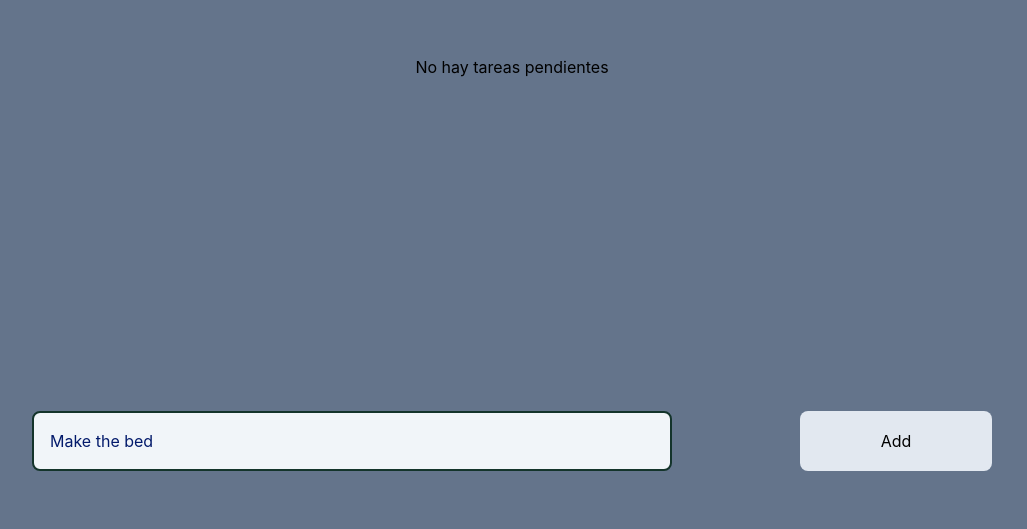
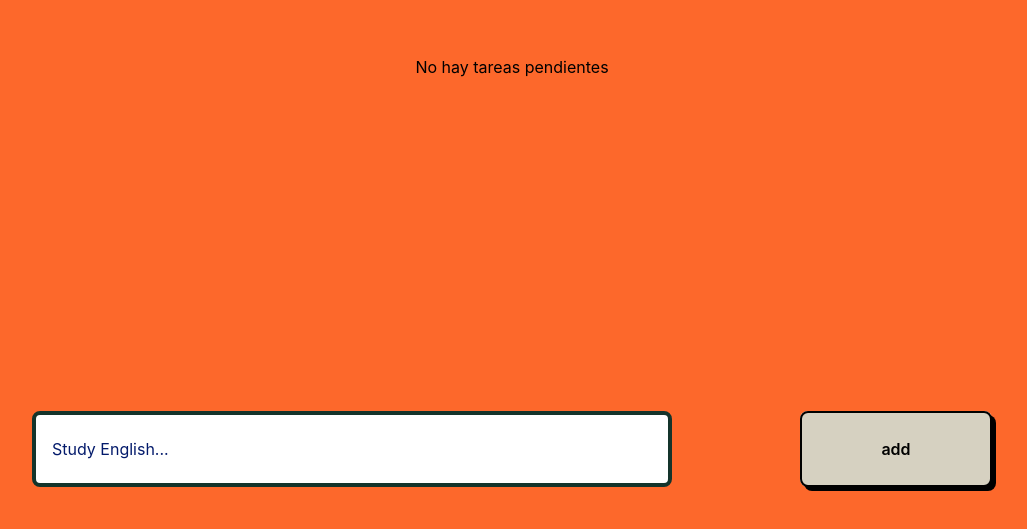
Before and after one commit to agustinrobledo/fardev-pomodoro, a React (Vite) app: page / in a window 1280 px wide. Shown: the part 233-762 px from the top of the page, without its empty margins (128-1155 px from the left). Built offline with nearby package versions, Linux system fonts and the light colour scheme.

Commit message:
added colors and styles

```diff
--- a/src/App.tsx
+++ b/src/App.tsx
@@ -2,7 +2,7 @@ import PomodoroContainer from "./components/PomodoroContainer"
 
 function App() {
     return (
-        <div className="h-screen bg-slate-500">
+        <div className="h-screen bg-orange">
             <PomodoroContainer />
         </div>
     )
--- a/src/components/Button.tsx
+++ b/src/components/Button.tsx
@@ -1,8 +1,9 @@
 interface buttonProps {
     onClick: () => void
     children: React.ReactNode
+    isActive: boolean
 }
-const Button = ({ onClick, children }: buttonProps) => {
+const Button = ({ onClick, children, isActive }: buttonProps) => {
     return (
         <button
             onClick={onClick}
--- a/src/components/NewTask.tsx
+++ b/src/components/NewTask.tsx
@@ -15,19 +15,28 @@ const NewTask = ({ addTask }: propsTask) => {
 
     return (
         <form className="flex w-3/4 justify-between">
-            <input
-                type="text"
-                placeholder="Make the bed"
-                onChange={(e) => setTask(e.target.value)}
-                value={task}
-                className="w-4/6 rounded-lg border-2 bg-slate-100 p-4 text-dark-green placeholder:text-blue"
-            />
+            <label
+                htmlFor="task"
+                className="focus group relative flex h-full w-4/6 flex-col-reverse"
+            >
+                <input
+                    type="text"
+                    placeholder="Study English..."
+                    onChange={(e) => setTask(e.target.value)}
+                    value={task}
+                    className="w-full rounded-lg border-4 p-4 leading-9 text-dark-green placeholder:text-blue focus:outline-none"
+                />
+            </label>
             <button
-                className="w-1/5 rounded-lg  bg-slate-200"
+                className="group relative inline-block w-1/5 rounded-lg  bg-slate-200"
                 type="submit"
                 onClick={(e) => handleSubmit(e, task)}
             >
-                Add
+                <span className="absolute inset-0 h-full w-full translate-x-1 translate-y-1 transform rounded-lg bg-black transition duration-200 ease-out group-hover:-translate-x-0 group-hover:-translate-y-0"></span>
+                <span className="absolute inset-0 h-full w-full rounded-lg border-2 border-black bg-white group-hover:bg-white"></span>
+                <span className="relative rounded-lg text-black group-hover:text-black">
+                    <span className="font-semibold">add</span>
+                </span>
             </button>
         </form>
     )
--- a/src/components/Quote.tsx
+++ b/src/components/Quote.tsx
@@ -16,9 +16,13 @@ const Quote = () => {
     const container = useRef<HTMLDivElement>(null)
 
     useLayoutEffect(() => {
-        if (container.current !== null) {
+        if (container.current !== null && quote.text.length > 0) {
             const ctx = gsap.context(() => {
-                gsap.from(container.current, { y: -100 })
+                gsap.from(container.current, {
+                    opacity: 0,
+                    y: -100,
+                    duration: 0.6,
+                })
             }, container)
             return () => ctx.revert()
         }
@@ -47,7 +51,7 @@ const Quote = () => {
             {quote.text ? (
                 <div
                     ref={container}
-                    className="flex h-1/4 flex-col gap-2 bg-green-600 p-10 text-2xl text-white"
+                    className="absolute flex h-1/4 w-full flex-col gap-2 bg-red p-10 text-2xl text-black"
                 >
                     <p>{quote.text}</p>
                     <p>{quote.author ? `- ${quote.author}.` : null}</p>
--- a/src/components/TaskContainer.tsx
+++ b/src/components/TaskContainer.tsx
@@ -3,7 +3,6 @@ import useGetTask from "../hooks/useGetTask"
 import Timer from "./Timer"
 import { ITime } from "../types/tasks"
 import { useEffect, useState } from "react"
-import Quote from "./Quote"
 
 const TaskContainer = () => {
     const { taskId } = useParams()
@@ -58,7 +57,7 @@ const TaskContainer = () => {
             {error.message.length ? (
                 <div>{error.message}</div>
             ) : (
-                <div className="flex flex-col items-center justify-center pt-6 text-4xl">
+                <div className="flex h-3/4 flex-col items-center justify-end align-bottom text-4xl">
                     <div>{task?.name}</div>
                     <Timer time={time} setTime={handleChangeTime} />
                 </div>
--- a/src/components/TaskDetail.tsx
+++ b/src/components/TaskDetail.tsx
@@ -3,7 +3,7 @@ import TaskContainer from "./TaskContainer"
 
 const TaskDetail = () => {
     return (
-        <div className="h-screen bg-slate-400">
+        <div className="h-screen bg-yellow">
             <Quote />
             <TaskContainer />
         </div>
--- a/src/components/Tasks.tsx
+++ b/src/components/Tasks.tsx
@@ -1,8 +1,7 @@
 import NewTask from "./NewTask"
 import { ITask } from "../types/tasks"
 import Task from "./Task"
-import { useLayoutEffect, useRef } from "react"
-import { gsap } from "gsap"
+import { useRef } from "react"
 
 interface propsTasks {
     tasks: ITask[]
@@ -40,7 +39,7 @@ const Tasks = ({ tasks, onChange }: propsTasks) => {
             {tasks.length ? (
                 <div
                     ref={tasksContainer}
-                    className="grid h-3/4 w-3/4 grid-cols-3 content-center justify-items-center gap-7 overflow-y-auto overflow-x-hidden"
+                    className="flex h-3/4 w-3/4 flex-nowrap content-center items-center gap-20 overflow-visible overflow-x-auto overflow-y-hidden  pl-20 md:grid md:h-3/4 md:w-3/4 md:grid-cols-2 md:justify-items-center md:gap-7 md:overflow-y-auto md:overflow-x-hidden md:pl-0"
                 >
                     {tasks.map((t) => (
                         <Task key={t.id} task={t} onUpdate={updateTask} />
--- a/src/components/Timer.tsx
+++ b/src/components/Timer.tsx
@@ -64,7 +64,7 @@ const Timer = ({ time, setTime }: timerProps) => {
                 />
             </div>
             <div className="w-70 flex gap-3 text-2xl">
-                <Button onClick={onPlay}>
+                <Button onClick={onPlay} isActive={time.isPlaying}>
                     <svg
                         className="h-5 w-5"
                         width="15"
@@ -81,7 +81,7 @@ const Timer = ({ time, setTime }: timerProps) => {
                         ></path>
                     </svg>
                 </Button>
-                <Button onClick={onPause}>
+                <Button onClick={onPause} isActive={time.isPlaying}>
                     <svg
                         className="h-5 w-5"
                         width="15"
@@ -98,7 +98,7 @@ const Timer = ({ time, setTime }: timerProps) => {
                         ></path>
                     </svg>
                 </Button>
-                <Button onClick={onReset}>
+                <Button onClick={onReset} isActive={time.isFinished}>
                     <svg
                         className="h-5 w-5"
                         width="15"
--- a/tailwind.config.cjs
+++ b/tailwind.config.cjs
@@ -7,10 +7,13 @@ module.exports = {
                 "dark-green": "#14342b",
                 "light-green": "#C2F970",
                 blue: "#031A6B",
-        pink: "#B6174B",
+                orange: "#fd682b",
+                red: "#c94b41",
                 gray: "#C4BBB8",
+                white: "#d6d1c1",
+                yellow: "#dfae35",
             },
         },
     },
     plugins: [],
-};
+}
```
Also changed, not shown: src/components/Task.tsx (+19 -12 lines). Lines whose indentation alone changed are shown as unchanged.
